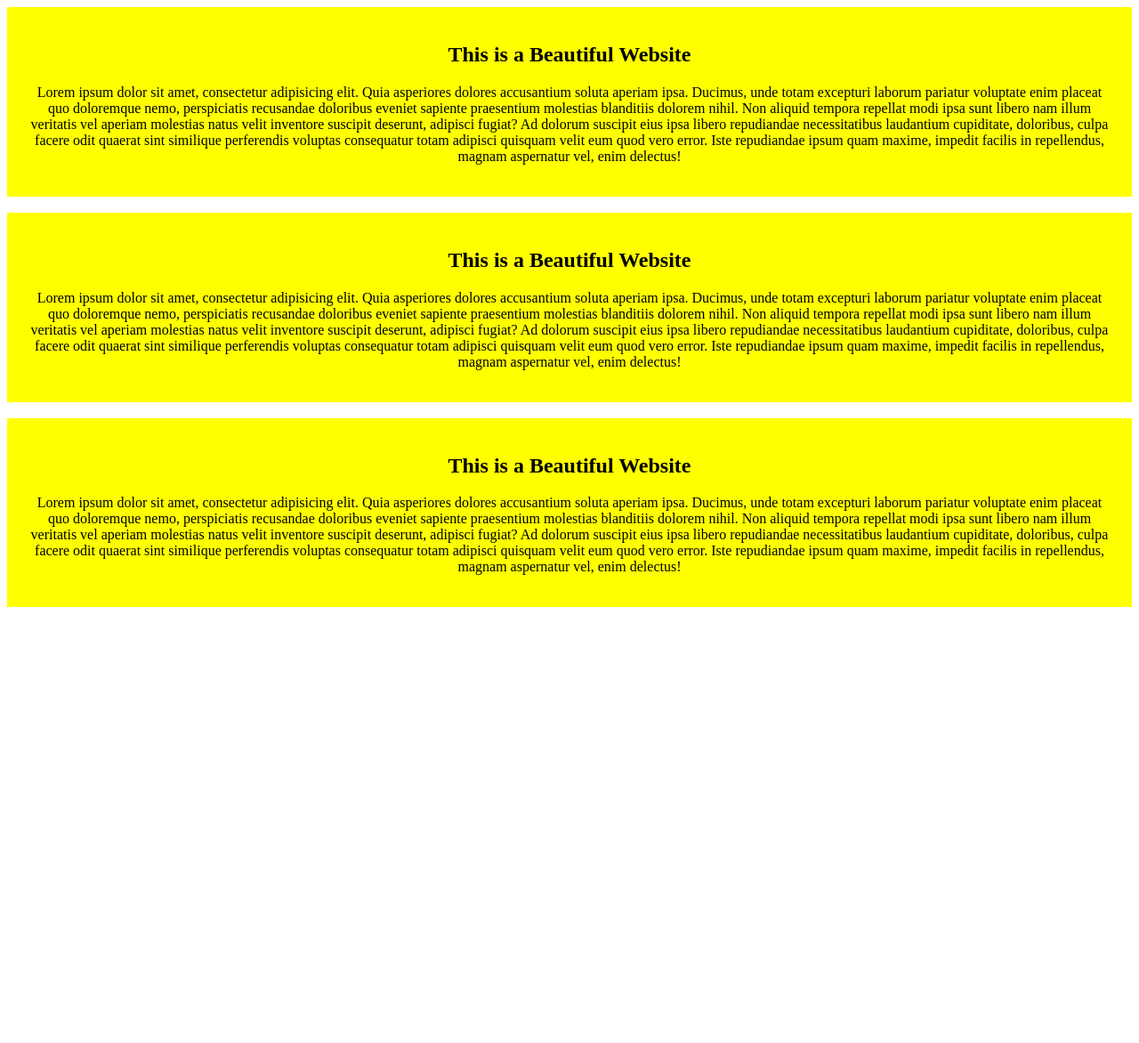
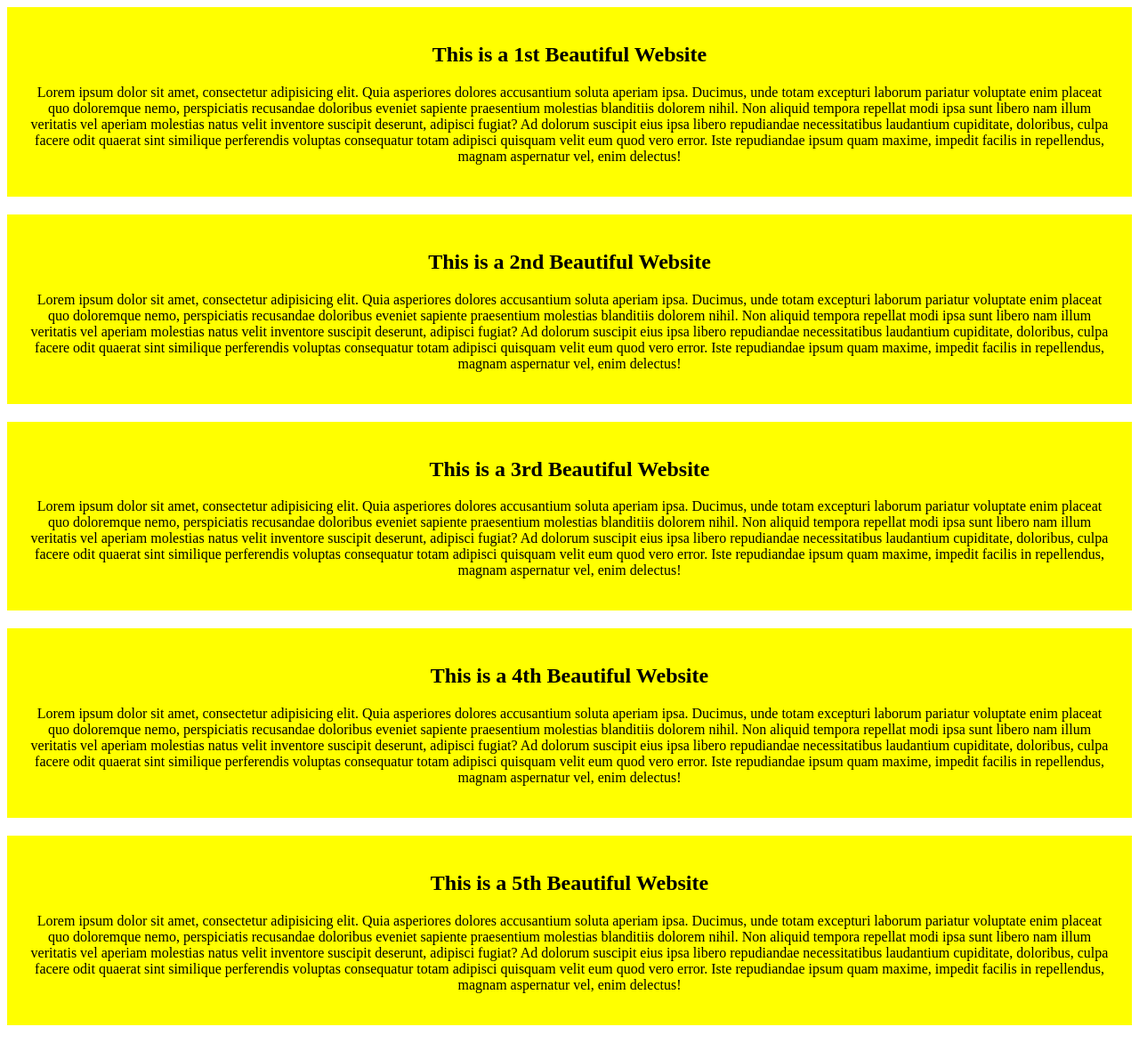
Before and after one commit to naeimhasan2/my-project, a plain HTML site: page index.html in a window 1280 px wide. Shown: the whole page at 89% size. Before the commit the page ends 800 px from the top, so only its background shows below. Drawn offline with Linux system fonts and the light colour scheme.

Commit message:
my third commit

```diff
--- a/index.css
+++ b/index.css
@@ -2,4 +2,5 @@
     background-color: yellow;
     padding: 20px;
     text-align: center;
+    margin-bottom: 20px;
 }
--- a/index.html
+++ b/index.html
@@ -11,17 +11,25 @@
 
 
 <div class="item">
-    <h2>This is a Beautiful Website</h2>
+    <h2>This is a 1st Beautiful Website</h2>
     <p>Lorem ipsum dolor sit amet, consectetur adipisicing elit. Quia asperiores dolores accusantium soluta aperiam ipsa. Ducimus, unde totam excepturi laborum pariatur voluptate enim placeat quo doloremque nemo, perspiciatis recusandae doloribus eveniet sapiente praesentium molestias blanditiis dolorem nihil. Non aliquid tempora repellat modi ipsa sunt libero nam illum veritatis vel aperiam molestias natus velit inventore suscipit deserunt, adipisci fugiat? Ad dolorum suscipit eius ipsa libero repudiandae necessitatibus laudantium cupiditate, doloribus, culpa facere odit quaerat sint similique perferendis voluptas consequatur totam adipisci quisquam velit eum quod vero error. Iste repudiandae ipsum quam maxime, impedit facilis in repellendus, magnam aspernatur vel, enim delectus!</p>
 </div>
-<br>
+<!-- <br> -->
 <div class="item">
-    <h2>This is a Beautiful Website</h2>
+    <h2>This is a 2nd Beautiful Website</h2>
     <p>Lorem ipsum dolor sit amet, consectetur adipisicing elit. Quia asperiores dolores accusantium soluta aperiam ipsa. Ducimus, unde totam excepturi laborum pariatur voluptate enim placeat quo doloremque nemo, perspiciatis recusandae doloribus eveniet sapiente praesentium molestias blanditiis dolorem nihil. Non aliquid tempora repellat modi ipsa sunt libero nam illum veritatis vel aperiam molestias natus velit inventore suscipit deserunt, adipisci fugiat? Ad dolorum suscipit eius ipsa libero repudiandae necessitatibus laudantium cupiditate, doloribus, culpa facere odit quaerat sint similique perferendis voluptas consequatur totam adipisci quisquam velit eum quod vero error. Iste repudiandae ipsum quam maxime, impedit facilis in repellendus, magnam aspernatur vel, enim delectus!</p>
 </div>
-<br>
+<!-- <br> -->
 <div class="item">
-    <h2>This is a Beautiful Website</h2>
+    <h2>This is a 3rd Beautiful Website</h2>
+    <p>Lorem ipsum dolor sit amet, consectetur adipisicing elit. Quia asperiores dolores accusantium soluta aperiam ipsa. Ducimus, unde totam excepturi laborum pariatur voluptate enim placeat quo doloremque nemo, perspiciatis recusandae doloribus eveniet sapiente praesentium molestias blanditiis dolorem nihil. Non aliquid tempora repellat modi ipsa sunt libero nam illum veritatis vel aperiam molestias natus velit inventore suscipit deserunt, adipisci fugiat? Ad dolorum suscipit eius ipsa libero repudiandae necessitatibus laudantium cupiditate, doloribus, culpa facere odit quaerat sint similique perferendis voluptas consequatur totam adipisci quisquam velit eum quod vero error. Iste repudiandae ipsum quam maxime, impedit facilis in repellendus, magnam aspernatur vel, enim delectus!</p>
+</div>
+<div class="item">
+    <h2>This is a 4th Beautiful Website</h2>
+    <p>Lorem ipsum dolor sit amet, consectetur adipisicing elit. Quia asperiores dolores accusantium soluta aperiam ipsa. Ducimus, unde totam excepturi laborum pariatur voluptate enim placeat quo doloremque nemo, perspiciatis recusandae doloribus eveniet sapiente praesentium molestias blanditiis dolorem nihil. Non aliquid tempora repellat modi ipsa sunt libero nam illum veritatis vel aperiam molestias natus velit inventore suscipit deserunt, adipisci fugiat? Ad dolorum suscipit eius ipsa libero repudiandae necessitatibus laudantium cupiditate, doloribus, culpa facere odit quaerat sint similique perferendis voluptas consequatur totam adipisci quisquam velit eum quod vero error. Iste repudiandae ipsum quam maxime, impedit facilis in repellendus, magnam aspernatur vel, enim delectus!</p>
+</div>
+<div class="item">
+    <h2>This is a 5th Beautiful Website</h2>
     <p>Lorem ipsum dolor sit amet, consectetur adipisicing elit. Quia asperiores dolores accusantium soluta aperiam ipsa. Ducimus, unde totam excepturi laborum pariatur voluptate enim placeat quo doloremque nemo, perspiciatis recusandae doloribus eveniet sapiente praesentium molestias blanditiis dolorem nihil. Non aliquid tempora repellat modi ipsa sunt libero nam illum veritatis vel aperiam molestias natus velit inventore suscipit deserunt, adipisci fugiat? Ad dolorum suscipit eius ipsa libero repudiandae necessitatibus laudantium cupiditate, doloribus, culpa facere odit quaerat sint similique perferendis voluptas consequatur totam adipisci quisquam velit eum quod vero error. Iste repudiandae ipsum quam maxime, impedit facilis in repellendus, magnam aspernatur vel, enim delectus!</p>
 </div>
 
```
